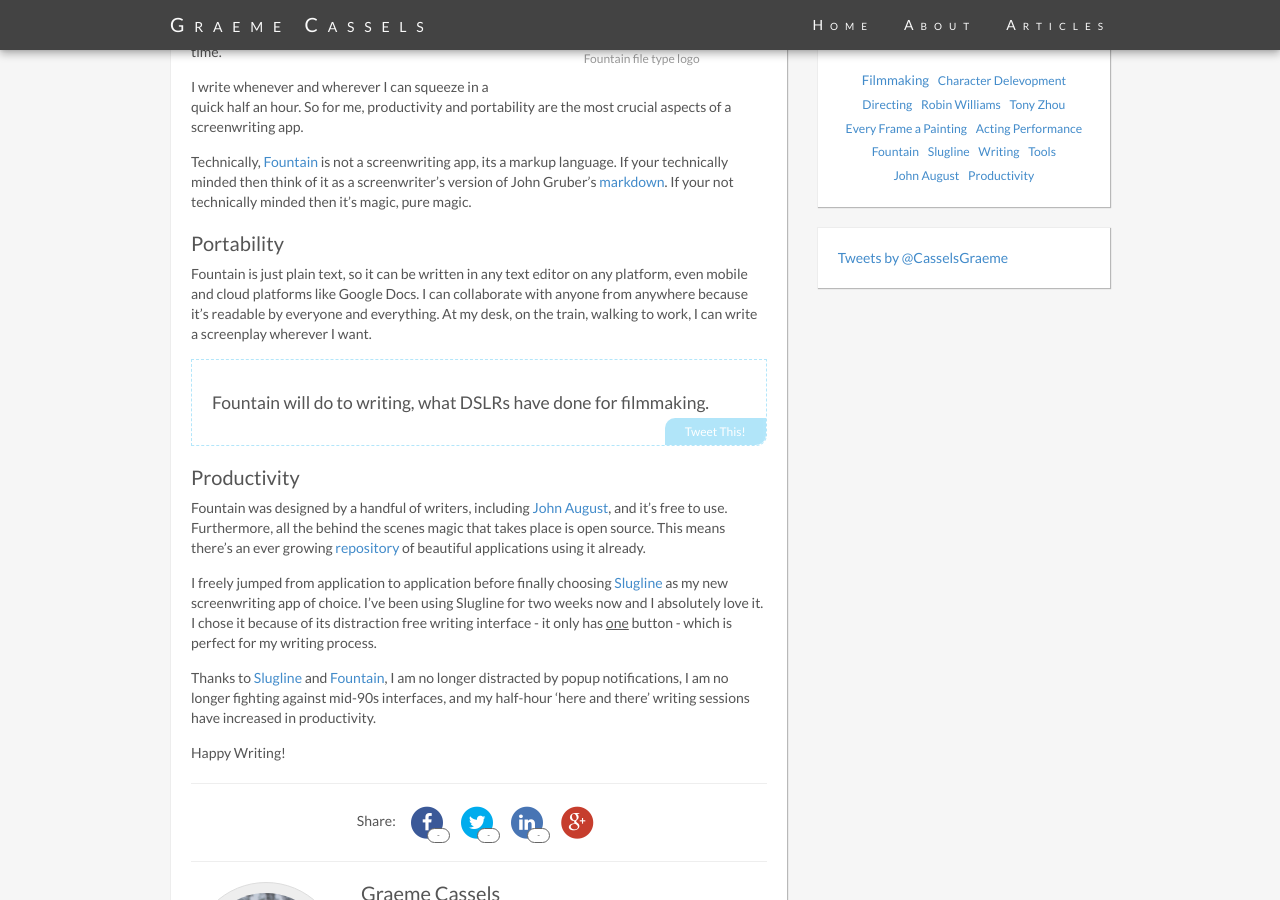
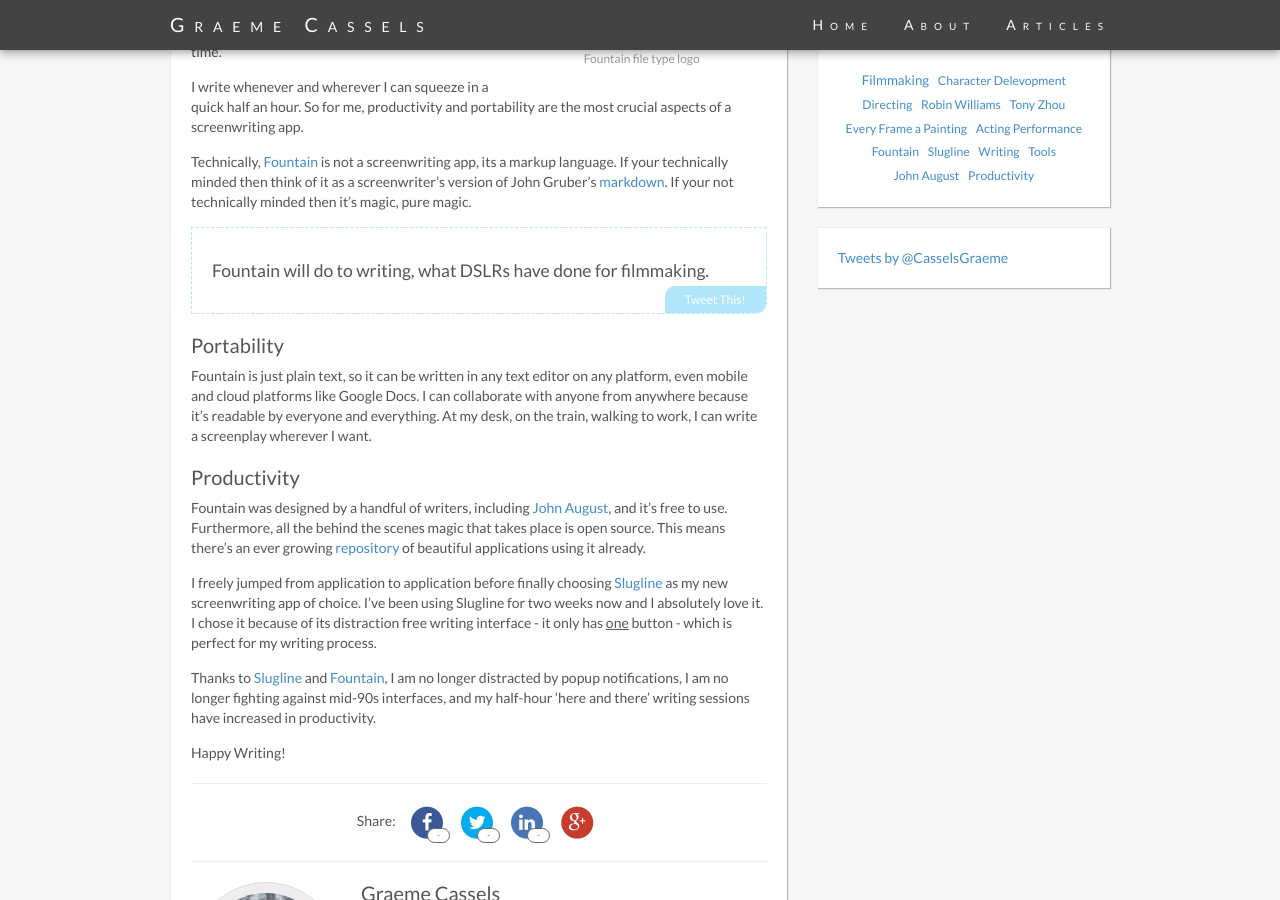
Before and after one commit to cassels/cassels.github.io, a Jekyll site: the page built from _posts/2015-01-25-writing-in-fountain-is-much-more-productive.md, in a window 1280 px wide and 900 px high, scrolled down 698 px. Built offline with Jekyll 4.4.1, drawn with Linux system fonts in a browser that asks for light colours; comment, search, counter and statistics services are not loaded.

Commit message:
Edit Post
Editing Fountain post to put the tweetable in the correct place.

```diff
--- a/_posts/2015-01-25-writing-in-fountain-is-much-more-productive.md
+++ b/_posts/2015-01-25-writing-in-fountain-is-much-more-productive.md
@@ -33,11 +33,11 @@
 
 Technically, [Fountain][1] is not a screenwriting app, its a markup language. If your technically minded then think of it as a screenwriter's version of John Gruber's [markdown][2]. If your not technically minded then it's magic, pure magic.
 
+>Fountain will do to writing, what DSLRs have done for filmmaking.<a class="social social-tweetable" data-quote="Fountain will do to writing, what DSLRs have done for filmmaking." data-href="https://twitter.com/intent/tweet" data-hashtags="screenwriting,fountain">Tweet This!</a>
+
 ##Portability
 
 Fountain is just plain text, so it can be written in any text editor on any platform, even mobile and cloud platforms like Google Docs. I can collaborate with anyone from anywhere because it's readable by everyone and everything. At my desk, on the train, walking to work, I can write a screenplay wherever I want.
-
->Fountain will do to writing, what DSLRs have done for filmmaking.<a class="social social-tweetable" data-quote="Fountain will do to writing, what DSLRs have done for filmmaking." data-href="https://twitter.com/intent/tweet" data-hashtags="screenwriting,fountain">Tweet This!</a>
 
 ##Productivity
 
```
